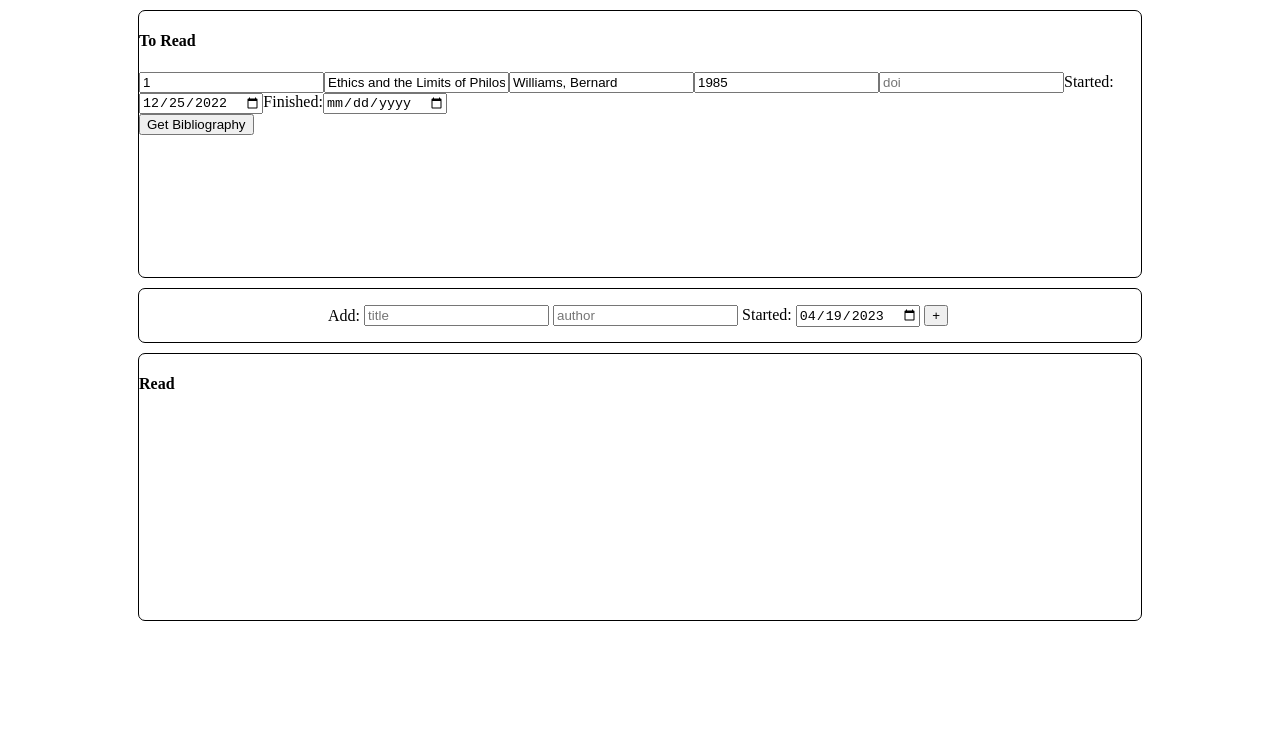
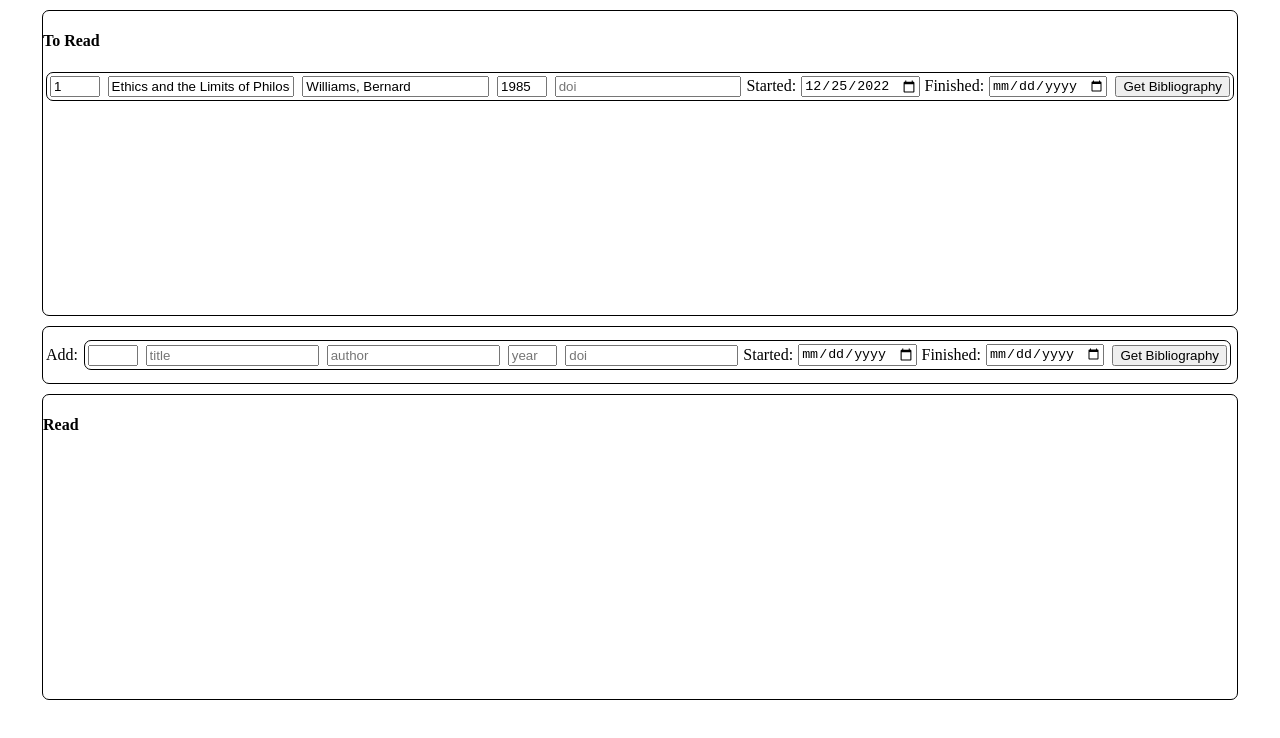
Before and after one commit to eswitbeck/bookQ, a React app: page / in a window 1280 px wide. Shown: the top 738 px of the page. Built offline with nearby package versions, Linux system fonts and the light colour scheme; the HTML template or start-up script is replaced by a standard one.

Commit message:
complete base styling for books

```diff
--- a/src/app/components/book.jsx
+++ b/src/app/components/book.jsx
@@ -4,14 +4,15 @@ export default props => {
 
   /* need pending/completed boolean for conditional rendering */
   /* each needs onChange */
+  /* mode enum: pending, creator, complete */
   return (
-    <div className='book'>
-      <form>
+    <form className='book'>
       <input
         type='number'
         name='position'
         value={props.position}
         min={1}
+        max={10 /* max */}
       />
       <input
         type='text'
@@ -49,10 +50,9 @@ export default props => {
         name='endDate'
         value={props.endDate}
       />
-      </form>
       <button>
         Get Bibliography
       </button>
-    </div>
+    </form>
   );
 }
--- a/src/app/components/bookCreator.jsx
+++ b/src/app/components/bookCreator.jsx
@@ -1,4 +1,5 @@
 import React, { useState } from 'react';
+import Book from './book.jsx';
 
 const bookCreator = () => {
   const [title, setTitle] = useState('');
@@ -9,35 +10,10 @@ const bookCreator = () => {
                                     .replaceAll(/-0(\d{2})/g, '-$1'));
 
   return (
-    <div id='bookCreator'>
-      Add:
-      <span>
+    <div id='bookCreator' >
+      <p>Add:</p>
         {/* needs onSubmit */}
-        <form onSubmit={ e => e.preventDefault() }>
-          <input
-            type='text'
-            name='title'
-            value={title}
-            placeholder='title'
-            onChange={ e => setTitle(e.target.value) }
-          />
-          <input
-            type='text'
-            name='author'
-            value={author}
-            placeholder='author'
-            onChange={ e => setAuthor(e.target.value) }
-          />
-          <label for='startDate'>Started:</label>
-          <input
-            type='date'
-            name='startDate'
-            value={date}
-            onChange={ e => setDate(e.target.value) }
-          />
-          <input type='submit' value='+' />
-        </form>
-      </span>
+        <Book />
     </div>
   );
 };
--- a/src/style.css
+++ b/src/style.css
@@ -4,22 +4,23 @@ body {
 
 #root {
   display: flex;
-  width: 100vw;
-  height: 100vh;
   justify-content: center;
 }
 
 #mainContainer {
-  width: 80%;
+  width: 95%;
   height: auto;
   --margin: 10px;
-  --pairHeight: calc(.35 * (100% - 4 * var(--margin)))
+  --internalMargin: 3px;
+  --pairHeight: calc(.4 * (100vh - 4 * var(--margin)));
+  --itemHeight: calc((var(--pairHeight) + var(--internalMargin)) / 11);
+  --borderRadius: 7px;
 }
 
 #mainContainer > * {
   margin: var(--margin);
   border: black 1px solid;
-  border-radius: 7px;
+  border-radius: var(--borderRadius);
 }
 
 #pendingWindow {
@@ -28,22 +29,57 @@ body {
 }
 
 #bookCreator {
-  width: auto;
-  height: calc(.2 * var(--pairHeight));
+  padding: var(--internalMargin);
   display: flex;
   align-items: center;
-  justify-content: center;
+  gap: var(--internalMargin);
 }
 
-#bookCreator > * {
-  display: inline-block;
-}
-
-#bookCreator span * {
-  margin: 2px;
+#bookCreator .book {
+  width: 100%;
 }
 
 #completedWindow {
   width: auto;
   height: var(--pairHeight);
 }
+
+.book {
+  display: flex;
+  align-items: center;
+  justify-content: space-between;
+  gap: 2px;
+  flex-wrap: nowrap;
+  margin: var(--internalMargin);
+  height: var(--itemHeight);
+  min-height: .7cm;
+  max-height: 1.2cm;
+  border: black 1px solid;
+  border-radius: var(--borderRadius);
+}
+
+.book input {
+  margin: var(--internalMargin);
+  width: 100%;
+}
+
+.book input[name=position], .book input[name=publicationYear] {
+  max-width: 1.1cm;
+}
+
+.book input[name=doi] {
+  max-width: 5cm;
+}
+
+.book input[name=author] {
+  max-width: 5cm;
+}
+.book input[name=startDate], .book input[name=endDate] {
+  max-width: 3cm;
+}
+
+.book button {
+  max-height: calc(100% - 2 * var(--internalMargin));
+  margin: var(--internalMargin);
+  white-space: nowrap;
+}
```
Lines whose indentation alone changed are shown as unchanged.
